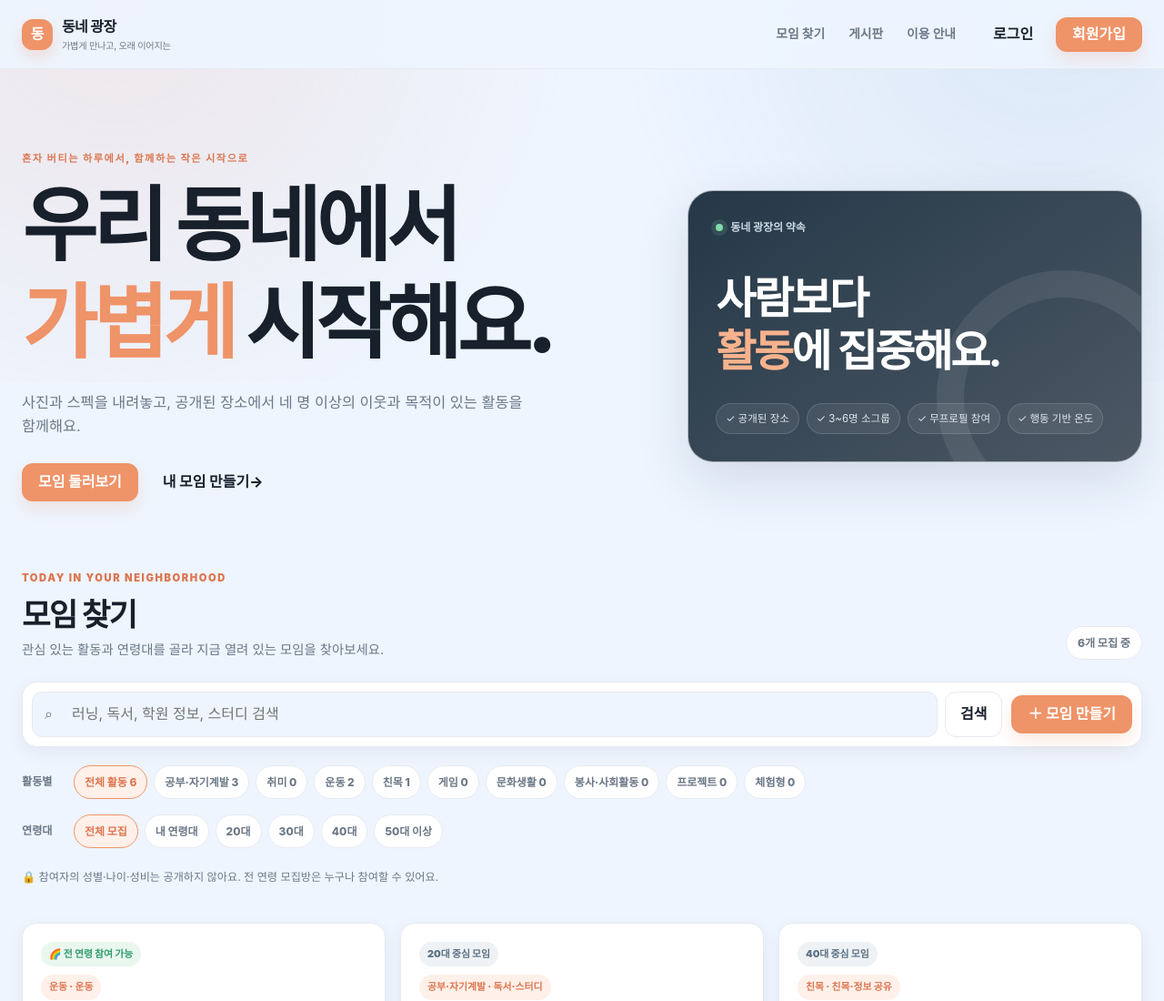
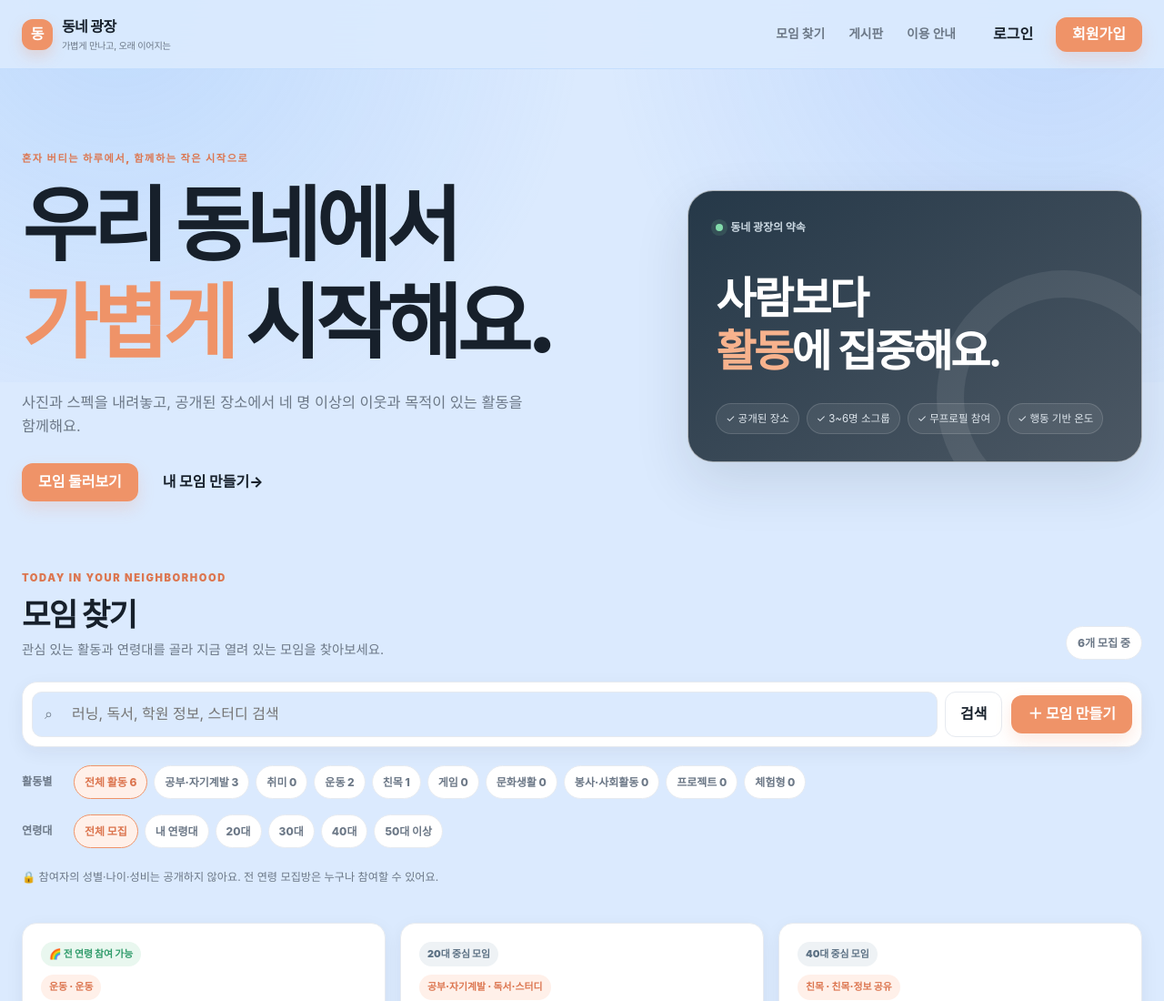
Before and after one commit to Gimchi-coder/malhanundaero-team-project, a plain HTML site: page index.html in a window 1280 px wide. Shown: the top 1100 px of the page at 91% size. Drawn offline with nearby package versions, Linux system fonts and the light colour scheme.

Commit message:
배경 파란색을 더 선명하게 조정

```diff
--- a/style.css
+++ b/style.css
@@ -2,7 +2,7 @@
     --ink: #17202b;
     --muted: #6c7887;
     --muted-light: #9aa5b3;
-    --paper: #eef5ff;
+    --paper: #dbeafe;
     --surface: #ffffff;
     --line: #e6eaf0;
     --accent: #ef9368;
@@ -25,14 +25,14 @@
 * { box-sizing: border-box; margin: 0; padding: 0; }
 html { scroll-behavior: smooth; }
 body { min-width: 320px; color: var(--ink); background: var(--paper); font-family: Inter, -apple-system, BlinkMacSystemFont, "Noto Sans KR", sans-serif; line-height: 1.6; }
-body::before { content: ""; position: fixed; inset: 0 0 auto; height: 420px; pointer-events: none; background: radial-gradient(circle at 10% 0%, rgba(239,147,104,.14), transparent 42%), radial-gradient(circle at 90% 0%, rgba(92,145,188,.12), transparent 40%); z-index: -1; }
+body::before { content: ""; position: fixed; inset: 0 0 auto; height: 420px; pointer-events: none; background: radial-gradient(circle at 10% 0%, rgba(96,165,250,.22), transparent 42%), radial-gradient(circle at 90% 0%, rgba(59,130,246,.16), transparent 40%); z-index: -1; }
 a { color: inherit; text-decoration: none; }
 button, input, select, textarea { font: inherit; }
 button { border: 0; cursor: pointer; }
 button:focus-visible, a:focus-visible, input:focus-visible, select:focus-visible, textarea:focus-visible, summary:focus-visible { outline: 3px solid rgba(77,143,216,.45); outline-offset: 3px; }
 .hidden { display: none !important; }
 
-.navbar { position: sticky; top: 0; z-index: 1000; display: flex; align-items: center; justify-content: space-between; gap: 24px; min-height: 76px; padding: 0 max(24px, calc((100% - 1240px) / 2)); border-bottom: 1px solid rgba(230,234,240,.86); background: rgba(238,245,255,.88); backdrop-filter: blur(18px); }
+.navbar { position: sticky; top: 0; z-index: 1000; display: flex; align-items: center; justify-content: space-between; gap: 24px; min-height: 76px; padding: 0 max(24px, calc((100% - 1240px) / 2)); border-bottom: 1px solid rgba(191,219,254,.86); background: rgba(219,234,254,.9); backdrop-filter: blur(18px); }
 .brand { display: inline-flex; align-items: center; gap: 10px; min-width: max-content; }
 .brand-mark { display: grid; place-items: center; width: 34px; height: 34px; border-radius: 12px; color: #fff; background: var(--accent); font-weight: 800; box-shadow: 0 7px 15px rgba(239,147,104,.25); }
 .brand strong { display: block; font-size: 1rem; letter-spacing: -.04em; }
```
